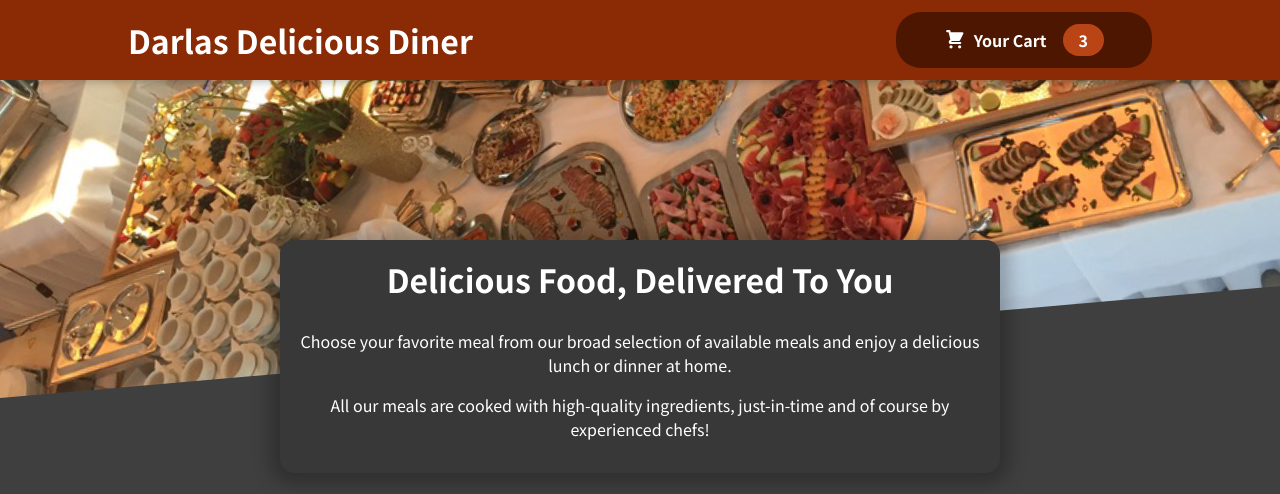
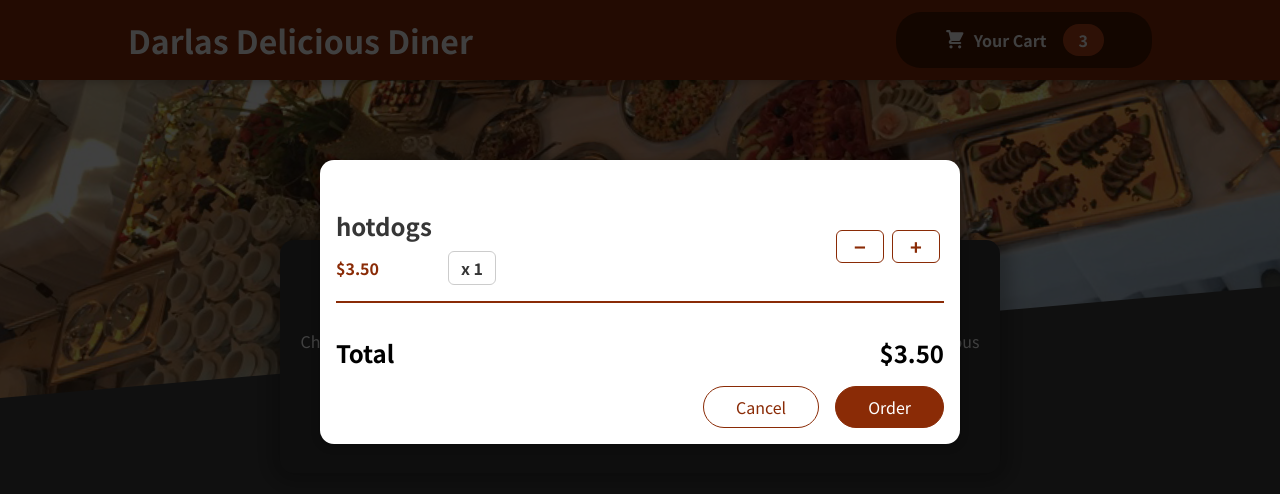
Before and after one commit to SpectreAscended/react-food-app-4, a React (Vite) app: page / in a window 1280 px wide. Shown: the top 494 px of the page. Built offline with nearby package versions, Linux system fonts and the light colour scheme.

Commit message:
Added cart

```diff
--- a/index.html
+++ b/index.html
@@ -7,6 +7,7 @@
     <title>Vite + React</title>
   </head>
   <body>
+    <div id="overlay"></div>
     <div id="root"></div>
     <script type="module" src="/src/main.jsx"></script>
   </body>
--- /dev/null
+++ b/src/components/Cart/Cart.jsx
@@ -0,0 +1,43 @@
+import React from 'react';
+import Modal from '../UI/Modal';
+import classes from './Cart.module.css';
+import CartItem from './CartItem';
+
+const Cart = props => {
+  const DUMMY_CART_ITEMS = [
+    {
+      id: '1',
+      name: 'hotdogs',
+      price: 3.5,
+      amount: 1,
+    },
+  ];
+
+  const cartItems = DUMMY_CART_ITEMS.map(item => (
+    <CartItem
+      key={item.id}
+      id={item.id}
+      name={item.name}
+      price={item.price}
+      amount={item.amount}
+    />
+  ));
+
+  return (
+    <Modal>
+      <ul className={classes['cart-items']}>{cartItems}</ul>
+      <div className={classes.total}>
+        <span>Total</span>
+        <span>$3.50</span>
+      </div>
+      <div className={classes.actions}>
+        <button className={classes['button--alt']} type="button">
+          Cancel
+        </button>
+        <button className={classes.button}>Order</button>
+      </div>
+    </Modal>
+  );
+};
+
+export default Cart;
--- /dev/null
+++ b/src/components/Cart/Cart.module.css
@@ -0,0 +1,46 @@
+.cart-items {
+  list-style: none;
+  margin: 0;
+  padding: 0;
+  max-height: 20rem;
+  overflow: auto;
+}
+
+.total {
+  display: flex;
+  justify-content: space-between;
+  align-items: center;
+  font-weight: bold;
+  font-size: 1.5rem;
+  margin: 1rem 0;
+}
+
+.actions {
+  text-align: right;
+}
+
+.actions button {
+  font: inherit;
+  cursor: pointer;
+  background-color: transparent;
+  border: 1px solid #8a2b06;
+  padding: 0.5rem 2rem;
+  border-radius: 25px;
+  margin-left: 1rem;
+}
+
+.actions button:hover,
+.actions button:active {
+  background-color: #5a1a01;
+  border-color: #5a1a01;
+  color: white;
+}
+
+.actions .button--alt {
+  color: #8a2b06;
+}
+
+.actions .button {
+  background-color: #8a2b06;
+  color: white;
+}
--- /dev/null
+++ b/src/components/Cart/CartItem.jsx
@@ -0,0 +1,24 @@
+import React from 'react';
+import classes from './CartItem.module.css';
+
+const CartItem = props => {
+  const price = `$${props.price.toFixed(2)}`;
+
+  return (
+    <li className={classes['cart-item']}>
+      <div>
+        <h2>{props.name}</h2>
+        <div className={classes.summary}>
+          <span className={classes.price}>{price}</span>
+          <span className={classes.amount}>x {props.amount}</span>
+        </div>
+      </div>
+      <div className={classes.actions}>
+        <button onClick={props.onRemove}>−</button>
+        <button onClick={props.onAdd}>+</button>
+      </div>
+    </li>
+  );
+};
+
+export default CartItem;
--- /dev/null
+++ b/src/components/Cart/CartItem.module.css
@@ -0,0 +1,65 @@
+.cart-item {
+  display: flex;
+  justify-content: space-between;
+  align-items: center;
+  border-bottom: 2px solid #8a2b06;
+  padding: 1rem 0;
+  margin: 1rem 0;
+}
+
+.cart-item h2 {
+  margin: 0 0 0.5rem 0;
+  color: #363636;
+}
+
+.summary {
+  width: 10rem;
+  display: flex;
+  justify-content: space-between;
+  align-items: center;
+}
+
+.price {
+  font-weight: bold;
+  color: #8a2b06;
+}
+
+.amount {
+  font-weight: bold;
+  border: 1px solid #ccc;
+  padding: 0.25rem 0.75rem;
+  border-radius: 6px;
+  color: #363636;
+}
+
+.actions {
+  display: flex;
+  flex-direction: column;
+}
+
+@media (min-width: 768px) {
+  .actions {
+    flex-direction: row;
+  }
+}
+
+.cart-item button {
+  font: inherit;
+  font-weight: bold;
+  font-size: 1.25rem;
+  color: #8a2b06;
+  border: 1px solid #8a2b06;
+  width: 3rem;
+  text-align: center;
+  border-radius: 6px;
+  background-color: transparent;
+  cursor: pointer;
+  margin-left: 1rem;
+  margin: 0.25rem;
+}
+
+.cart-item button:hover,
+.cart-item button:active {
+  background-color: #8a2b06;
+  color: white;
+}
--- a/src/components/Layout/Header.jsx
+++ b/src/components/Layout/Header.jsx
@@ -2,6 +2,7 @@ import React from 'react';
 import classes from './Header.module.css';
 import headerImg from '../../assets/meals.jpg';
 import HeaderCartButton from './HeaderCartButton';
+import Cart from '../Cart/Cart';
 
 const Header = () => {
   return (
@@ -13,6 +14,7 @@ const Header = () => {
       <div className={classes['main-image']}>
         <img src={headerImg} alt="Table with a variety of delicious foods" />
       </div>
+      <Cart />
     </>
   );
 };
--- a/src/components/Meals/AvailableMeals.jsx
+++ b/src/components/Meals/AvailableMeals.jsx
@@ -3,8 +3,6 @@ import classes from './AvailableMeals.module.css';
 import MealItem from './MealItems/MealItem';
 import Card from '../UI/Card';
 import DUMMY_MEALS from '../../store/dummyMeals';
-
-console.log(DUMMY_MEALS);
 
 const AvailableMeals = () => {
   const meals = DUMMY_MEALS.map(meal => (
--- /dev/null
+++ b/src/components/UI/Modal.jsx
@@ -0,0 +1,27 @@
+import React from 'react';
+import ReactDOM from 'react-dom';
+import classes from './Modal.module.css';
+
+const Backdrop = props => {
+  return <div className={classes.backdrop}></div>;
+};
+
+const Overlay = props => {
+  return <div className={classes.modal}>{props.children}</div>;
+};
+
+const parentElement = document.getElementById('overlay');
+
+const Modal = props => {
+  return (
+    <>
+      {ReactDOM.createPortal(<Backdrop />, parentElement)}
+      {ReactDOM.createPortal(
+        <Overlay>{props.children}</Overlay>,
+        parentElement
+      )}
+    </>
+  );
+};
+
+export default Modal;
--- /dev/null
+++ b/src/components/UI/Modal.module.css
@@ -0,0 +1,40 @@
+.backdrop {
+  position: fixed;
+  top: 0;
+  left: 0;
+  width: 100%;
+  height: 100vh;
+  z-index: 20;
+  background-color: rgba(0, 0, 0, 0.75);
+}
+
+.modal {
+  position: fixed;
+  top: 20vh;
+  left: 5%;
+  width: 90%;
+  background-color: white;
+  padding: 1rem;
+  border-radius: 14px;
+  box-shadow: 0 2px 8px rgba(0, 0, 0, 0.25);
+  z-index: 30;
+  animation: slide-down 300ms ease-out forwards;
+}
+
+@media (min-width: 768px) {
+  .modal {
+    width: 40rem;
+    left: calc(50% - 20rem);
+  }
+}
+
+@keyframes slide-down {
+  from {
+    opacity: 0;
+    transform: translateY(-3rem);
+  }
+  to {
+    opacity: 1;
+    transform: translateY(0);
+  }
+}
```
